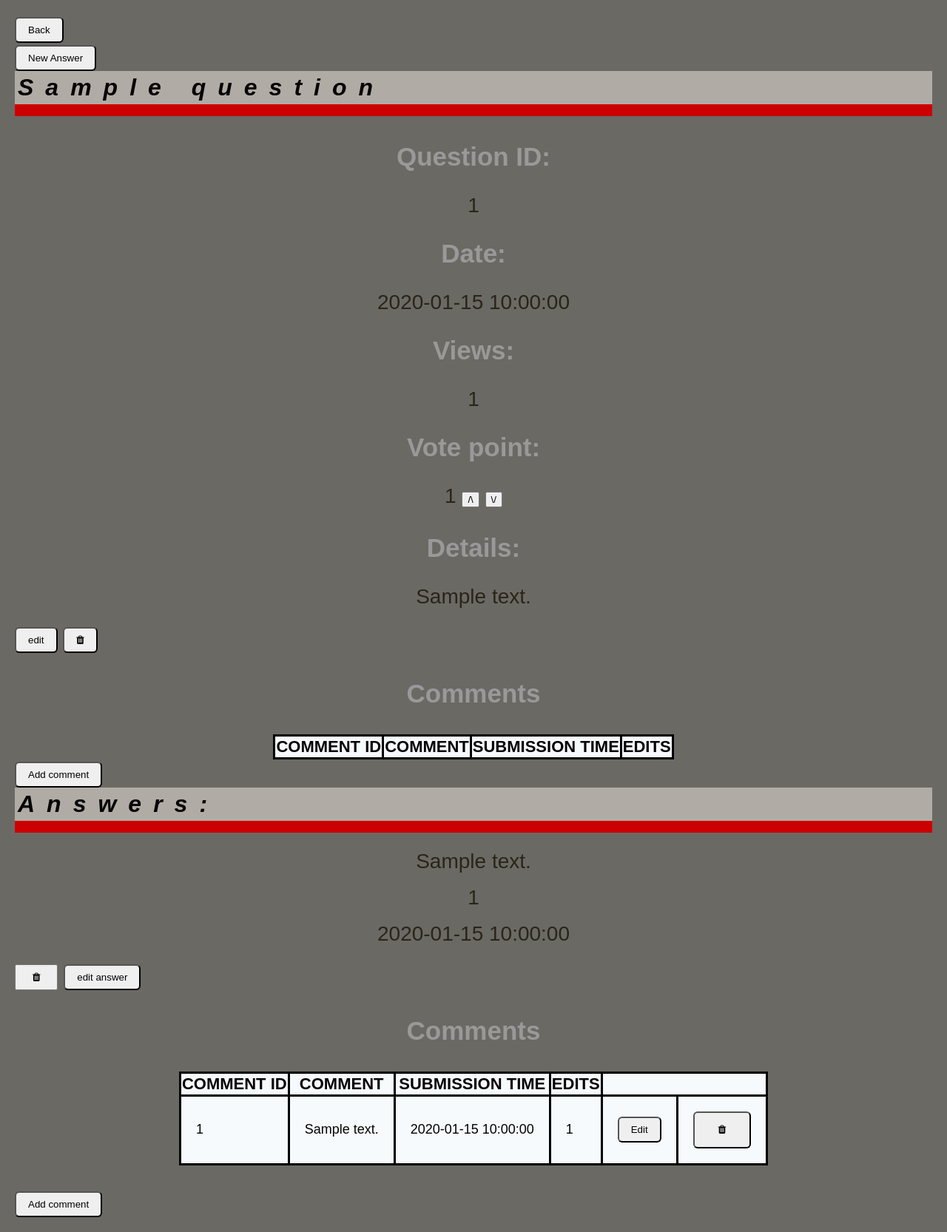
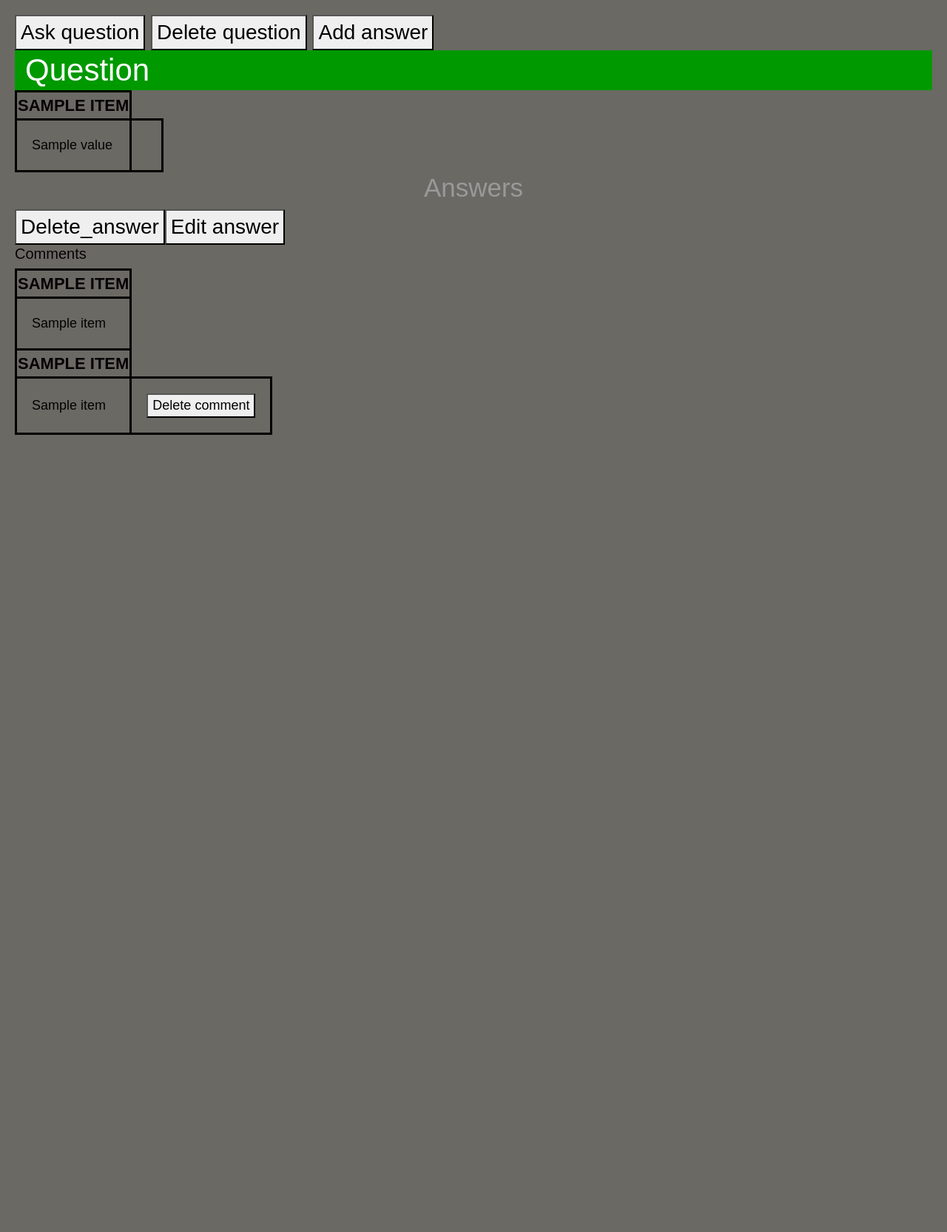
Before and after one commit to lupakd/ask-mate-python, a Flask app: template templates/questions.html in a window 1280 px wide. Shown: the whole page at 74% size. After the commit the page ends 588 px from the top, so only its background shows below. Run offline with Flask 2, Linux system fonts and the light colour scheme; the template is opened without the code that fills it: most values are stand-ins (such as "Sample title", 1, 10 or a date in 2020); lists and menus that the app fills with data are empty; some libraries are stand-ins or nearby versions.

Commit message:
not very cool html

```diff
--- a/server.py
+++ b/server.py
@@ -1,5 +1,6 @@
 from flask import Flask, render_template, request, redirect, url_for
 import data_logic as dl
+import utility as util
 
 app = Flask(__name__)
 
@@ -23,10 +24,13 @@
     answers = dl.get_data('answer', dl.answer_fieldnames, 'submission_time', 'asc', 'question_id', question_id)
     comments = dl.get_data('comment', dl.comment_fieldnames, 'submission_time', 'asc', 'question_id', question_id)
     return render_template("questions.html",
-                           q_id=int(question_id),
+                           question_id=question_id,
                            answers=answers,
                            question=question,
-                           comments=comments
+                           comments=comments,
+                           question_header=util.format_fieldnames(dl.question_fieldnames),
+                           answer_header=util.format_fieldnames(dl.answer_fieldnames),
+                           comment_header=util.format_fieldnames(dl.comment_fieldnames)
                            )
 
 
@@ -96,7 +100,7 @@
 def route_edit_question(question_id):
     question = dl.get_data('question', dl.question_fieldnames, 'id', 'asc', 'id', question_id)
     if request.method == "GET":
-        return render_template("edit.html", question=question)
+        return render_template("edit-question.html", question=question)
     else:
         message = request.form.get('message')
         print(message)
--- /dev/null
+++ b/templates/layout.html
@@ -0,0 +1,14 @@
+<!DOCTYPE html>
+<html lang="en">
+<head>
+    <meta charset="UTF-8">
+    <title>Askmate</title>
+    <link rel="stylesheet" href="https://stackpath.bootstrapcdn.com/bootstrap/4.2.1/css/bootstrap.min.css" integrity="sha384-GJzZqFGwb1QTTN6wy59ffF1BuGJpLSa9DkKMp0DgiMDm4iYMj70gZWKYbI706tWS" crossorigin="anonymous">
+    <link rel="stylesheet" href="{{ url_for('static', filename='style.css') }}">
+    <link rel="stylesheet" href="https://cdnjs.cloudflare.com/ajax/libs/font-awesome/4.7.0/css/font-awesome.min.css">
+</head>
+<body>
+{% block header %}{% endblock %}
+{% block body %}{% endblock %}
+</body>
+</html>
--- a/templates/questions.html
+++ b/templates/questions.html
@@ -1,100 +1,54 @@
-<!DOCTYPE html>
-<html>
-<head>
-<link rel="stylesheet" href="{{ url_for('static', filename='style.css') }}">
-<link rel="stylesheet" href="https://cdnjs.cloudflare.com/ajax/libs/font-awesome/4.7.0/css/font-awesome.min.css">
-<title>Question {{ q_id }}</title>
-</head>
-<body>
-<a href="{{ url_for('route_main') }}"><button class="button1" type="button">Back</button></a>
-<br>
-<a href="{{ url_for('route_add_answer', question_id=q_id) }}"><button class="button1" type="button">New Answer</button></a>
-    <h1>
-    {{ question[0]['title'] }}
-    </h1>
-    <h3>Question ID:</h3>
-    <p>{{ question[0]["id"] }}</p>
-    <h3>Date:</h3>
-    <p>{{ question[0]["submission_time"] }}</p>
-    <h3>Views:</h3>
-    <p>{{ question[0]["view_number"] }}</p>
-    <h3>Vote point:</h3>
-    <p>{{ question[0]["vote_number"] }}
-        <a href="{{ url_for('question_vote_up', question_id=q_id) }}"><button type="button">/\</button></a>
-        <a href="{{ url_for('question_vote_down', question_id=q_id) }}"><button type="button">\/</button></a>
-    </p>
-    <h3>Details:</h3>
-    <p class="description">{{ question[0]["message"] }}</p>
-    <a href="{{ url_for('route_edit_question', question_id=q_id) }}"><button class="button1" type="button">edit</button></a>
-    <a href="{{ url_for('route_delete_question', question_id=q_id) }}"><button class="button1" type="button"><i class="fa fa-trash"></i></button></a>
+{% extends 'layout.html' %}
+{% block body %}
+    <a href="{{ url_for('route_edit_question', question_id=question_id) }}"><button>Ask question</button></a>
+    <a href="{{ url_for('route_delete_question', question_id=question_id) }}"><button>Delete question</button></a>
+    <a href="{{ url_for('route_add_answer', question_id=question_id) }}"><button>Add answer</button></a>
+<table>
+    <h2>Question</h2>
+    <tr>
+        {% for item in question_header %}
+            <th>{{ item }}</th>
+        {% endfor %}
+    </tr>
+    <tr>
+        {% for item in question[0].values() %}
+            <td>{{ item }}</td>
+        {% endfor %}
+        <td></td>
+    </tr>
+</table>
 
-    <h3>Comments</h3>
-<table class="center">
-    <tr>
-        <th>Comment ID</th>
-        <th>Comment</th>
-        <th>Submission time</th>
-        <th>Edits</th>
-    </tr>
-    {% for comment in comments %}
-    {% if comment['question_id'] == q_id and not comment['answer_id']  %}
+<table>
+    <h3>Answers</h3>
+    {% for answer_entry in answers %}
         <tr>
-            <td>{{ comment['id'] }}</td>
-            <td>{{ comment['message'] }}</td>
-            <td>{{ comment['submission_time'] }}</td>
-            <td>{{ comment['edited_count'] }}</td>
-            <td><a href="{{ url_for('edit_comment', comment_id=comment['id']) }}"><button class="button1">Edit</button></a></td>
-            <td><a href="{{ url_for('delete_comment', comment_id=comment['id']) }}">
-                <button class="button1"><i class="fa fa-trash button1"></i></button>
-                </a>
-            </td>
+            {% for item in answer_header %}
+                <th>{{ item }}</th>
+            {% endfor %}
         </tr>
-    {% endif %}
+        <a href="{{ url_for('delete_answer', question_id=question_id, answer_id=answer_entry['id']) }}"><button>Delete_answer</button></a>
+        <a href="{{ url_for('route_edit_answer', question_id=question_id, answer_id=answer_entry['id']) }}"><button>Edit answer</button></a>
+        <tr>
+            {% for item in answer_entry.values() %}
+                <td>{{ item }}</td>
+            {% endfor %}
+        </tr>
+        <h5>Comments</h5>
+        <tr>
+            {% for item in comment_header %}
+                <th>{{ item }}</th>
+            {% endfor %}
+        </tr>
+            {% for comment_entry in comments %}
+                {% if comment_entry['answer_id'] == answer_entry['id'] %}
+                    <tr>
+                    {% for item in comment_entry.values() %}
+                        <td>{{ item }}</td>
+                    {% endfor %}
+                        <td><a href="{{ url_for('delete_comment', comment_id=comment_entry['id']) }}"><button>Delete comment</button></a></td>
+                    </tr>
+                {% endif %}
+            {% endfor %}
     {% endfor %}
 </table>
-<a href="{{ url_for('add_comment_question', question_id=q_id) }}"><button class="button1">Add comment</button></a>
-
-<h1>Answers:</h1>
-    <div class="border>">
-       {%  for line in answers  %}
-          {%  if q_id == line["question_id"]  %}
-    <p>{{ line["message"] }}</p>
-    <p>{{ line["vote_number"] }}</p>
-    <p>{{ line["submission_time"] }}</p>
-    <a href="{{ url_for('delete_answer', question_id=q_id, answer_id=line['id']) }}">
-        <button type="button"><i class="fa fa-trash button1"></i></button>
-    </a>
-    <a href="{{ url_for('route_edit_answer', question_id=q_id, answer_id=line['id']) }}">
-        <button type="button" class="button1">edit answer</button>
-    </a>
-    </div>
-<h3>Comments</h3>
-<table class="center">
-    <tr>
-        <th>Comment ID</th>
-        <th>Comment</th>
-        <th>Submission time</th>
-        <th>Edits</th>
-    </tr>
-    {% for comment in comments %}
-    {% if comment['answer_id'] == line['id'] %}
-        <tr>
-            <td>{{ comment['id'] }}</td>
-            <td>{{ comment['message'] }}</td>
-            <td>{{ comment['submission_time'] }}</td>
-            <td>{{ comment['edited_count'] }}</td>
-<td><a href="{{ url_for('edit_comment', comment_id=comment['id']) }}"><button class="button1">Edit</button></a></td>
-            <td><a href="{{ url_for('delete_comment', comment_id=comment['id']) }}">
-            <button class="button1"><i class="fa fa-trash button1"></i></button>
-            </a>
-        </td>
-        </tr>
-    {% endif %}
-    {% endfor %}
-</table>
-    <br>
-    <a href="{{ url_for('add_comment_answer', answer_id=line.id) }}"><button class="button1">Add comment</button></a>
-          {%  endif %}
-          {%  endfor  %}
-</body>
-</html>
+{% endblock %}
--- a/utility.py
+++ b/utility.py
@@ -1,4 +1,14 @@
 import datetime
+
+
+question_fieldnames = ['id', 'submission_time', 'view_number', 'vote_number', 'title', 'message', 'image']
+answer_fieldnames = ['id', 'submission_time', 'vote_number', 'question_id', 'message', 'image']
+comment_fieldnames = ['id', 'question_id', 'answer_id', 'message', 'submission_time', 'edited_count']
+
+
+def format_fieldnames(fieldnames):
+    formatted = [item.capitalize().replace('_', ' ') for item in fieldnames]
+    return formatted
 
 
 def get_time():
```
Also changed, not shown: templates/edit-question.html (renamed from templates/edit.html).
